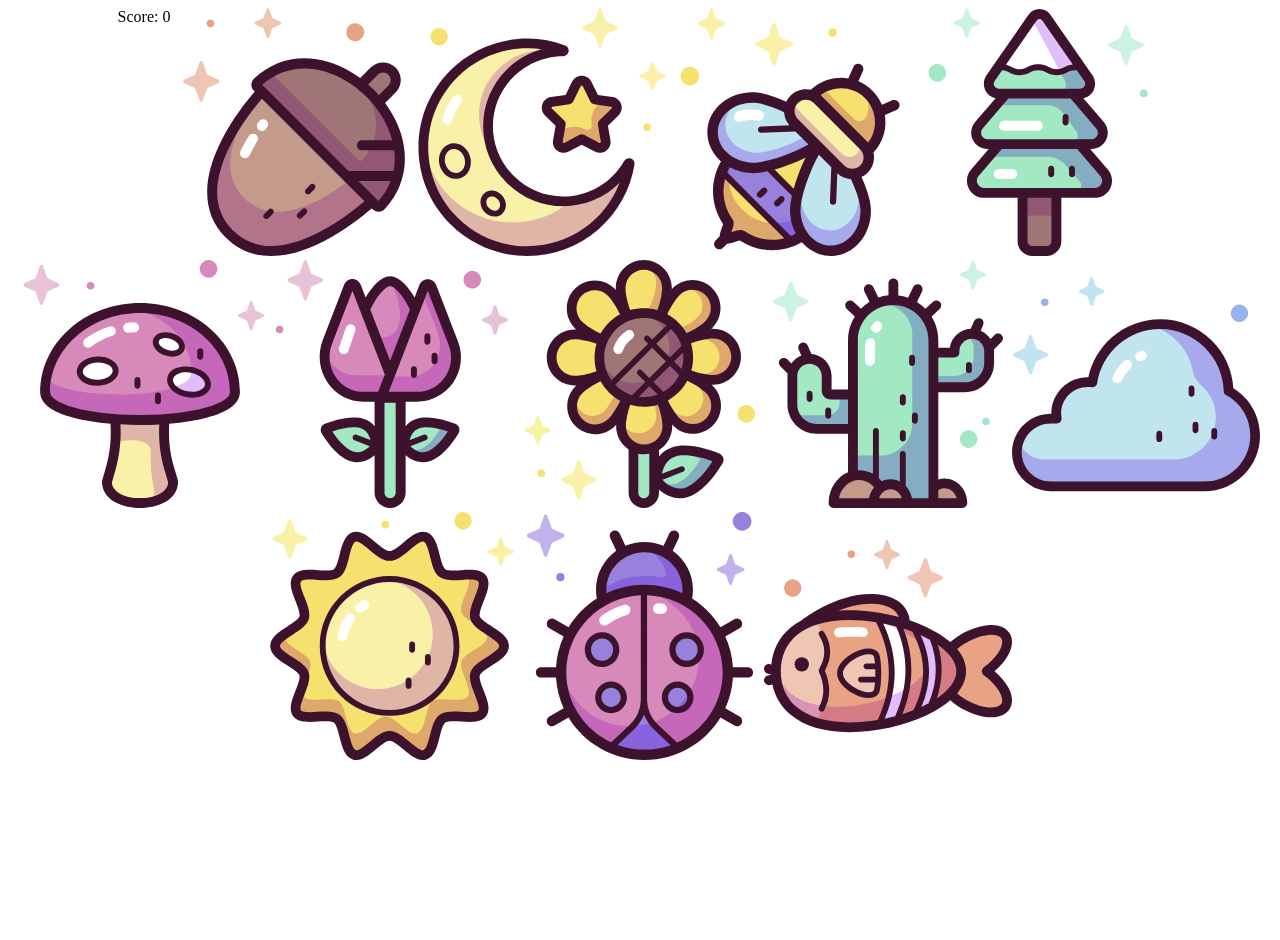
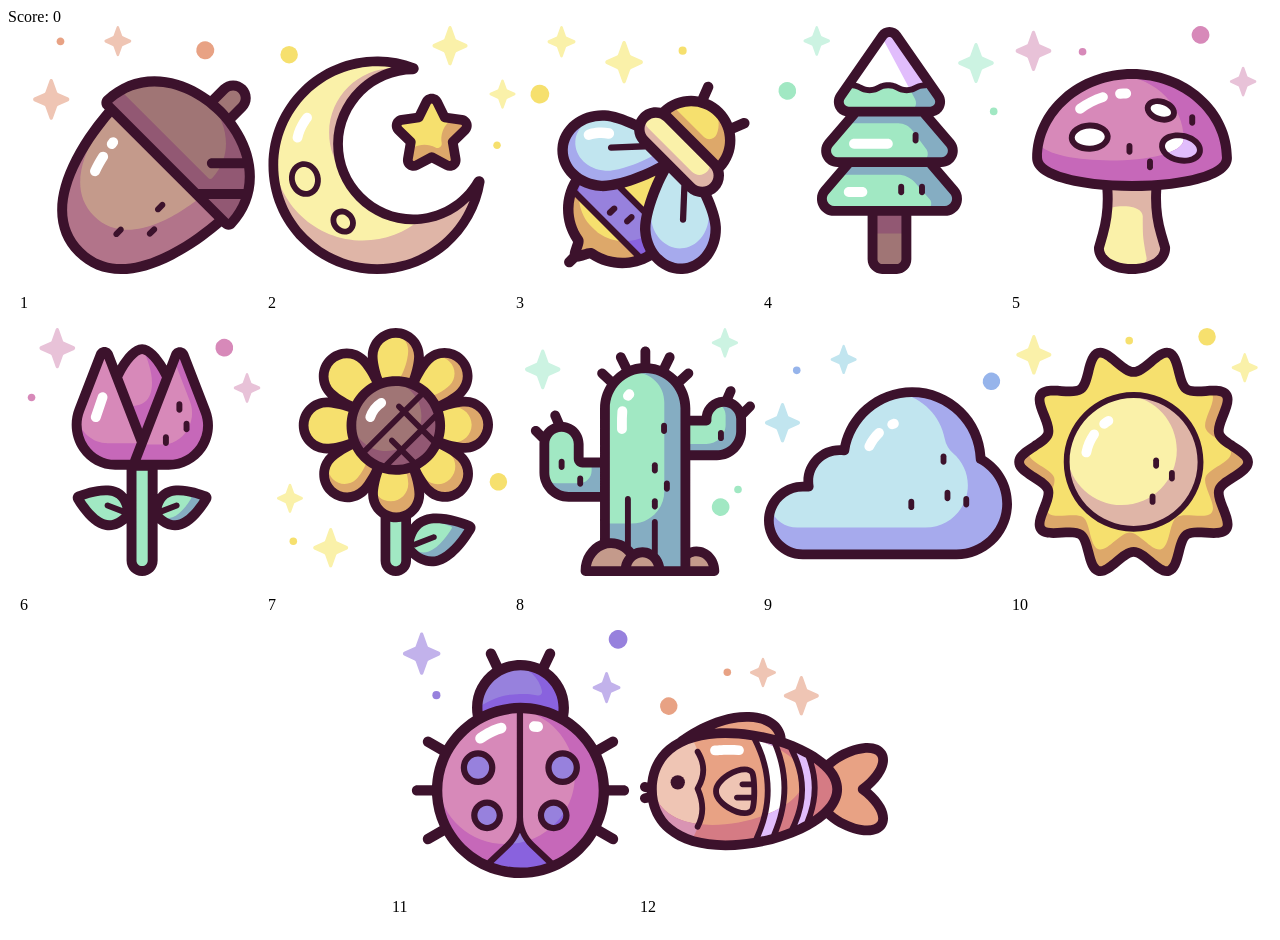
Before and after one commit to yokn/memory-card, a React (Create React App) app: page / in a window 1280 px wide. Before the commit the page ends 800 px from the top, so only its background shows below. Built offline with nearby package versions, Linux system fonts and the light colour scheme.

Commit message:
better organization

```diff
--- a/src/App.js
+++ b/src/App.js
@@ -1,10 +1,44 @@
-import './styles/App.css';
-import Deck from './components/Deck.js';
+import { useState } from "react";
+import "./styles/App.css";
+import ScoreBar from "./components/ScoreBar";
+import Deck from "./components/Deck.js";
+import _ from "lodash";
 
 function App() {
+  const [score, setScore] = useState(0);
+  const [clicked, setClicked] = useState([]);
+  const [deck, setDeck] = useState([...Array(12)].map((e, i) => i));
+
+  function resetGame() {
+    setScore(0);
+    setClicked([]);
+    console.log("resetGame!");
+  }
+
+  function shuffleDeck() {
+    setDeck(_.shuffle(deck));
+  }
+
+  function onClickActions(senderID) {
+    console.log(clicked);
+    console.log(senderID);
+
+    shuffleDeck();
+
+    if (clicked.includes(senderID)) {
+      resetGame();
+    } else {
+      console.log("in else");
+      setClicked(clicked.concat(senderID));
+
+      setScore(score + 1);
+    }
+  }
+
   return (
     <div className="App">
-      <Deck/>
+      <ScoreBar score={score} />
+      <Deck cards={deck} onClick={onClickActions} />
     </div>
   );
 }
--- a/src/components/Card.js
+++ b/src/components/Card.js
@@ -1,14 +1,15 @@
-import { useState } from "react";
+function Card(props) {
+  let id = props.id;
 
-function Card(props) {
-  const [clicked, setClicked] = useState(props.clicked);
+  function onClickCard(){
+    props.onClick(id)
+  }
 
-  let id = props.char;
   return (
-    <div className="card" id={id}>
+    <div className="card" id={id} onClick={onClickCard}>
       <img src={`/assets/images/${id}.svg`} alt="" className="cardImage" />
       {
-        // <p className="cardText">{id}</p>
+         <p className="cardText">{id}</p>
       }
     </div>
   );
--- a/src/components/Deck.js
+++ b/src/components/Deck.js
@@ -1,44 +1,11 @@
-import { useState } from "react";
-import ScoreBar from "./ScoreBar";
 import Card from "./Card";
-import _ from "lodash";
 
 function Deck(props) {
-  const [score, setScore] = useState(0);
-  const [clicked, setClicked] = useState([]);
-  const [deck, setDeck] = useState(
-    [...Array(12)].map((e, i) => (
-      <div onClick={onClickActions.bind(this, i + 1)}>
-        <Card char={i + 1} clicked={false} />
-      </div>
-    ))
-  );
-
-  function resetGame() {
-    console.log("resetGame!");
+  function displayCard(index) {
+    return <Card id={index + 1} onClick={props.onClick} />;
   }
 
-  function shuffleDeck() {
-    setDeck(_.shuffle(deck));
-  }
-
-  function onClickActions(senderID) {
-    console.log(clicked);
-    console.log(senderID);
-    shuffleDeck();
-    // sender.setState("clicked", true);
-    if (clicked.includes(senderID)) {
-      resetGame();
-    } else {
-      console.log("in else");
-      setClicked(clicked.push(senderID));
-
-      // idk why I have to do this
-      setScore((score) => score + 1);
-    }
-  }
-
-  return [<ScoreBar score={score} />, deck];
+  return <div className="Deck">{props.cards.map(displayCard)}</div>;
 }
 
 export default Deck;
--- a/src/styles/App.css
+++ b/src/styles/App.css
@@ -1,4 +1,4 @@
-.App{
+.Deck{
   justify-content: center;
   /* display: grid;
   grid-template-rows: 15vh 15vh 15vh;
```
